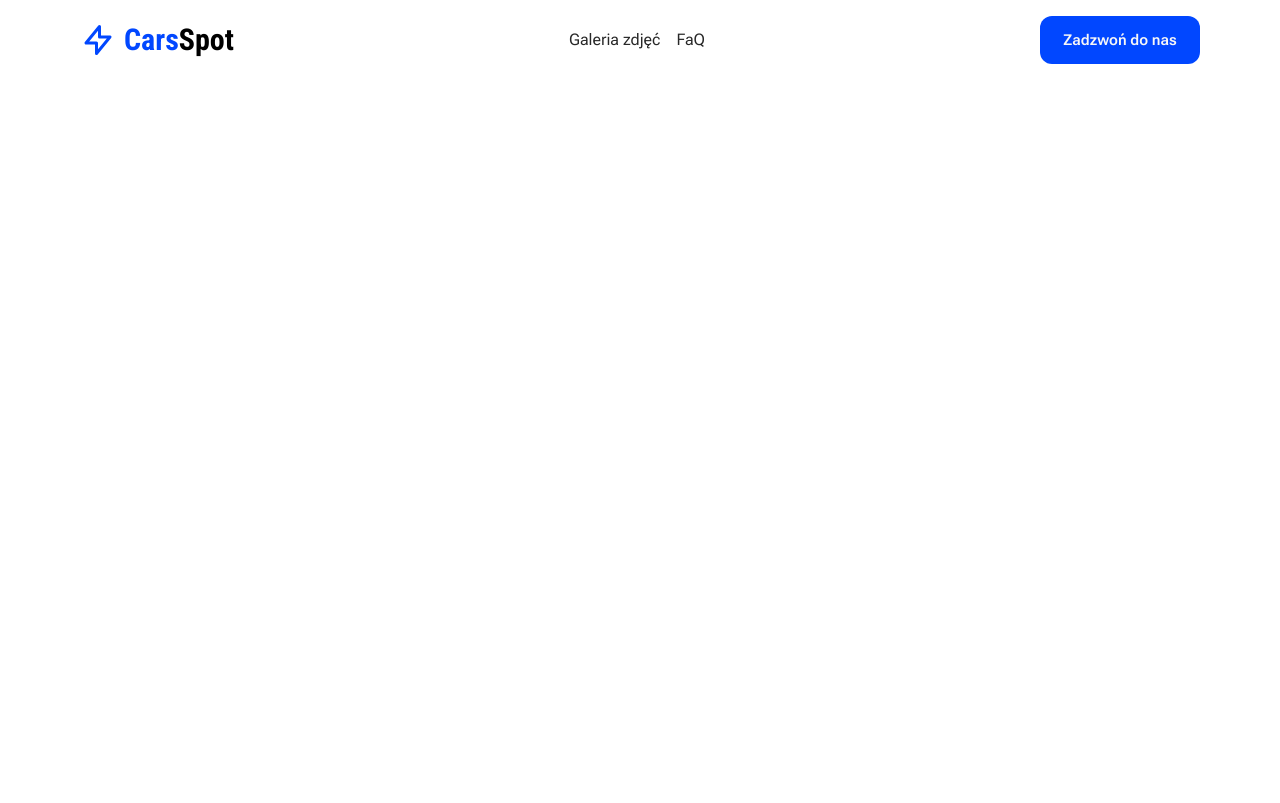
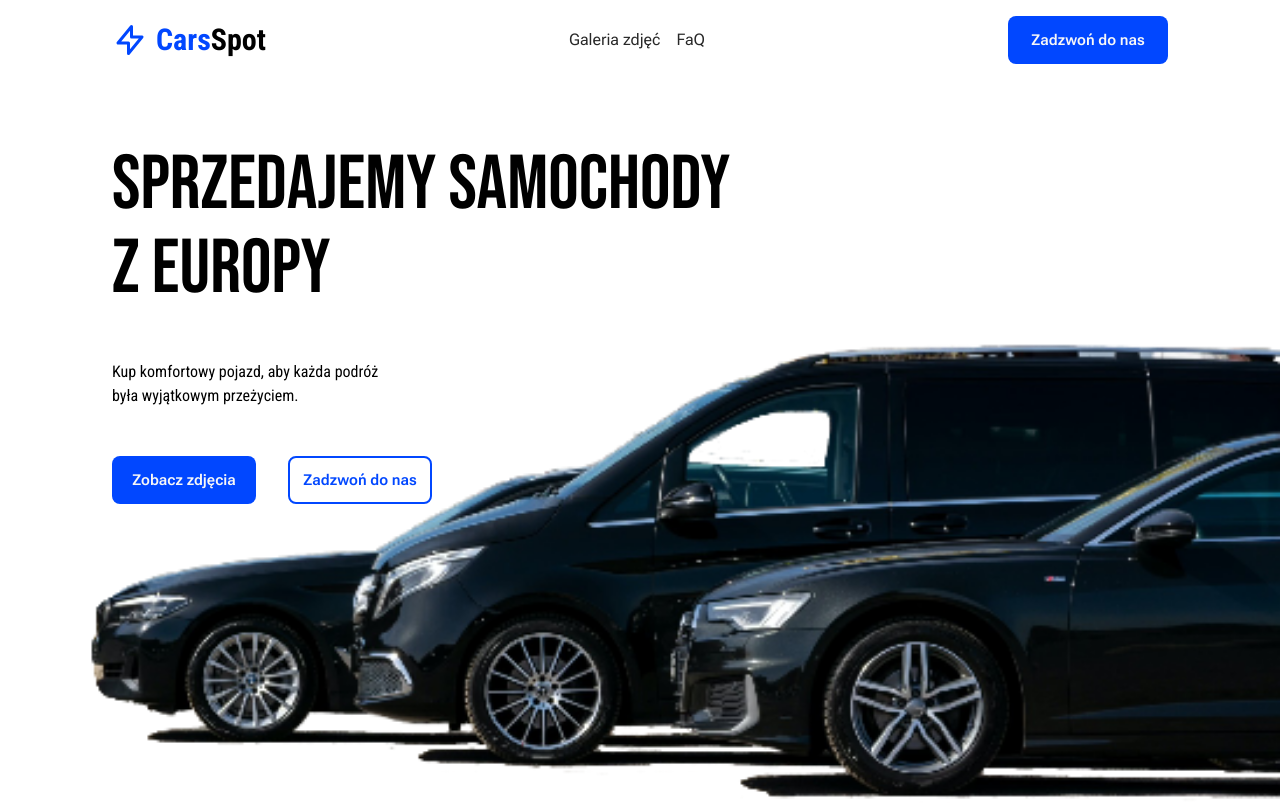
Before and after one commit to Slowikxx/cars_spot_recruitment, a React (Vite) app: page / in a window 1280 px wide. Built offline with nearby package versions, Linux system fonts and the light colour scheme.

Commit message:
- created outline for the hero section

```diff
--- a/src/App.tsx
+++ b/src/App.tsx
@@ -1,7 +1,12 @@
-import { Navigation } from './components';
+import { HeroSection, Navigation } from './components';
 
 const App = () => {
-	return <Navigation />;
+	return (
+		<main className="sm:px-24 px-6 h-full w-full">
+			<Navigation />
+			<HeroSection />
+		</main>
+	);
 };
 
 export default App;
--- a/src/components/CustomButton.tsx
+++ b/src/components/CustomButton.tsx
@@ -6,7 +6,7 @@ interface CustomButtonProps {
 const CustomButton = ({ btnText, additionalStyles }: CustomButtonProps) => {
 	return (
 		<button
-			className={`py-4 rounded-xl font-robotoFlex font-semibold leading-[22.5px] text-[15px] flex justify-center items-center ${additionalStyles}`}
+			className={`py-4 rounded-lg font-robotoFlex font-semibold leading-[22.5px] text-[15px] flex justify-center items-center ${additionalStyles}`}
 		>
 			{btnText}
 		</button>
--- /dev/null
+++ b/src/components/HeroSection.tsx
@@ -0,0 +1,39 @@
+import React from 'react';
+import CustomButton from './CustomButton';
+import cars from '../assets/Removal-575.png';
+
+const HeroSection = () => {
+	return (
+		<div className="flex items-center flex-row justify-between px-4 mt-16">
+			<div className="flex flex-col gap-12">
+				<h1 className="font-bebasNeue text-[76.29px] leading-[83.92px] font-normal whitespace-pre-line">
+					SPRZEDAJEMY SAMOCHODY{'\n'}Z EUROPY
+				</h1>
+				<p className="font-robotoCondensed font-normal text-base whitespace-pre-line">
+					Kup komfortowy pojazd, aby każda podróż{'\n'}była wyjątkowym
+					przeżyciem.
+				</p>
+				<div className="flex flex-row gap-8">
+					<CustomButton
+						btnText="Zobacz zdjęcia"
+						additionalStyles="w-36 h-12 bg-dark-blue text-white-100"
+					/>
+					<CustomButton
+						btnText="Zadzwoń do nas"
+						additionalStyles="w-36 h-12 border-dark-blue border-2 text-dark-blue"
+					/>
+				</div>
+			</div>
+
+			<div>
+				<img
+					src={cars}
+					alt="three-cars"
+					className="absolute right-0 w-[1200px]"
+				/>
+			</div>
+		</div>
+	);
+};
+
+export default HeroSection;
--- a/src/components/Navigation.tsx
+++ b/src/components/Navigation.tsx
@@ -8,7 +8,7 @@ const Navigation = () => {
 	const [menuOpened, setMenuOpened] = useState<boolean>(false);
 
 	return (
-		<nav className="max-w-full mx-4 flex justify-between items-center sm:px-16 px-6 py-4 bg-transparent">
+		<nav className="max-w-full mx-4 flex justify-between items-center py-4 bg-transparent">
 			<div className="flex flex-row items-center gap-2 cursor-pointer">
 				<HiOutlineLightningBolt className="sm:text-4xl text-3xl text-dark-blue" />
 				<h1 className="sm:text-3xl text-2xl font-robotoCondensed font-bold text-black">
--- a/src/components/index.ts
+++ b/src/components/index.ts
@@ -1,4 +1,5 @@
 import Navigation from './Navigation';
 import CustomButton from './CustomButton';
+import HeroSection from './HeroSection';
 
-export { Navigation, CustomButton };
+export { Navigation, CustomButton, HeroSection };
```
Also changed, not shown: src/assets/Removal-575.png (added).
